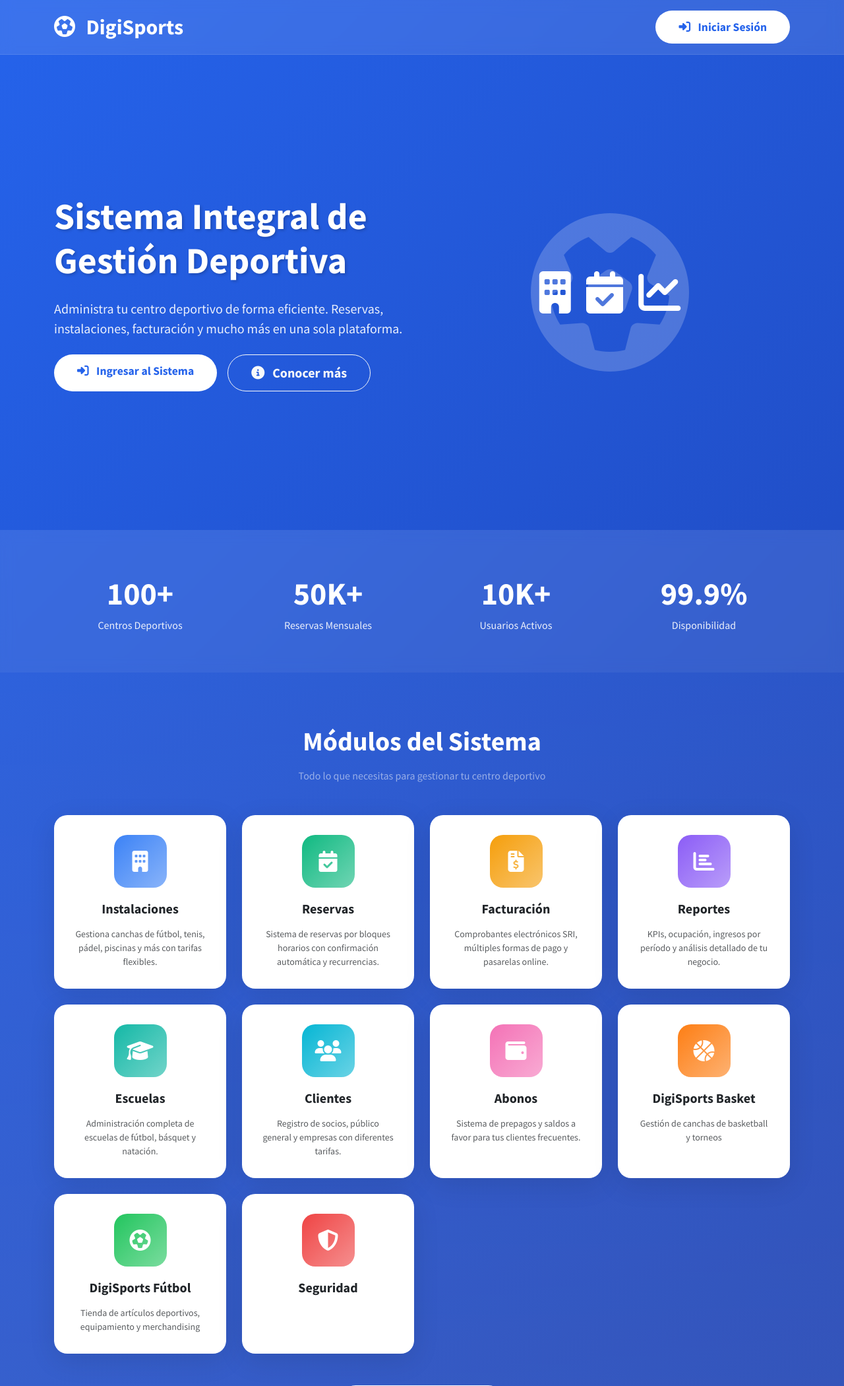
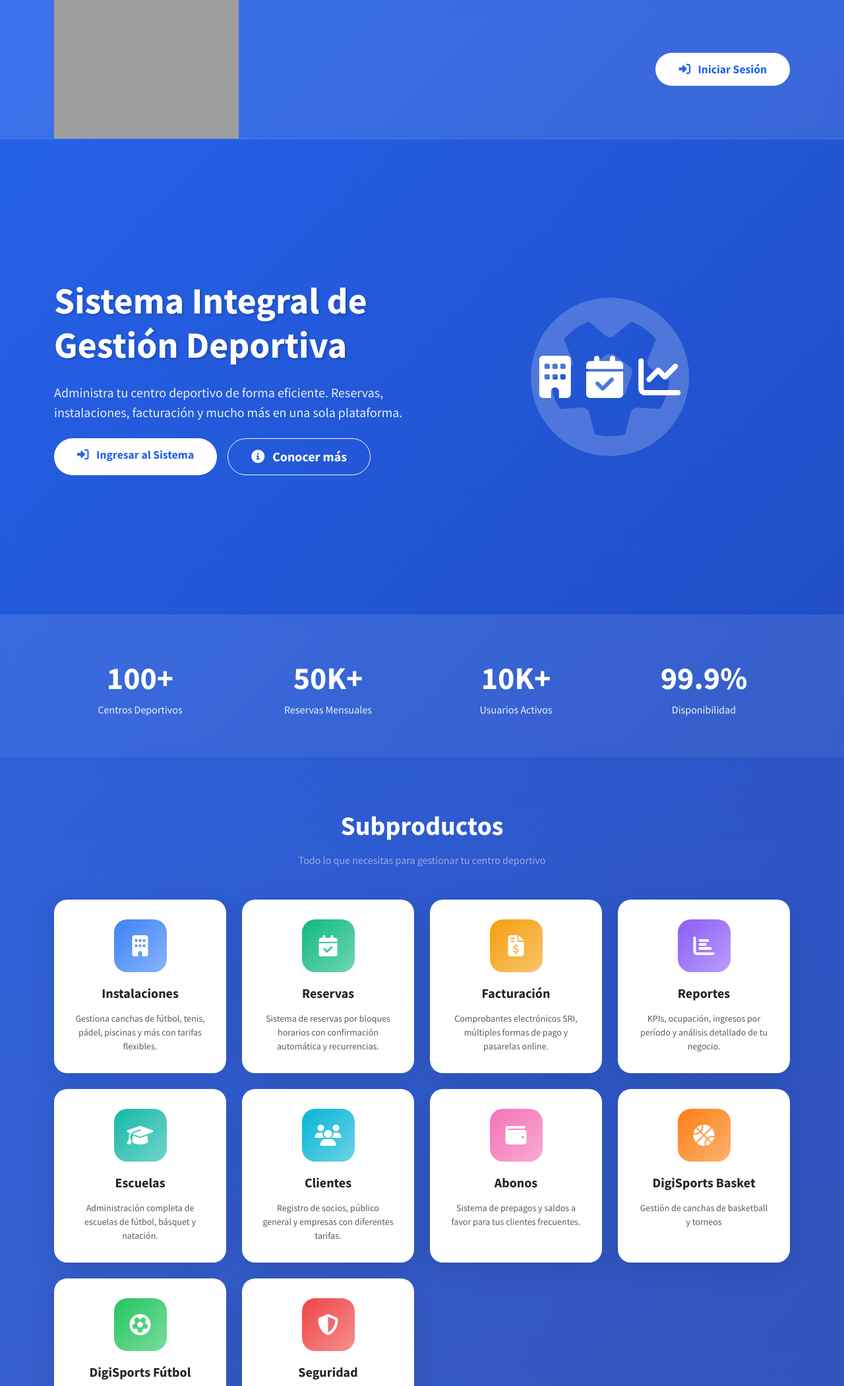
Before and after one commit to vronikm/digisports, a PHP site: page /digisports/ in a window 1280 px wide. Shown: the top 2100 px of the page at 66% size. Run offline with PHP 8.4, Linux system fonts and the light colour scheme; data comes from the database, SQL or seed files in the repository; grey boxes are pictures that could not be loaded.

Commit message:
Cambio de direcciones por publicación en producción

```diff
--- a/app/views/core/hub/index.php
+++ b/app/views/core/hub/index.php
@@ -597,7 +597,7 @@ $title = $title ?? 'DigiSports Hub';
                 </div>
                 <div class="hub-logo-text">
                     <h1>DigiSports</h1>
-                    <span>Plataforma de Gestión Deportiva</span>
+                    <span>Impulsa tu deporte</span>
                 </div>
             </div>
 
--- a/app/views/layouts/auth.php
+++ b/app/views/layouts/auth.php
@@ -284,7 +284,7 @@
             <div class="auth-header">
                 <div class="auth-logo">
                     <!--i class="fas fa-futbol"></i-->
-                    <img src="/digisports/public/assets/images/login.png"
+                    <img src="/public/assets/images/login.png"
                         alt="Login"
                         class="img-fluid"
                         style="max-width:160px;">
--- a/app/views/layouts/welcome.php
+++ b/app/views/layouts/welcome.php
@@ -146,6 +146,36 @@
             margin-right: 10px;
         }
 
+        .brand-logo img {
+            max-width: 360px;  /* Más armonioso con el botón */
+            height: auto;
+        }
+
+        /* Para tablets */
+        @media (max-width: 992px) {
+            .brand-logo img {
+                max-width: 180px;
+            }
+        }
+
+        /* Para móviles */
+        @media (max-width: 576px) {
+            .welcome-header .container .d-flex {
+                flex-wrap: wrap;
+                gap: 10px;
+                justify-content: center !important;
+            }
+
+            .brand-logo img {
+                max-width: 160px;
+            }
+
+            .btn-login {
+                font-size: 14px;
+                padding: 8px 16px;
+            }
+        }
+
         @media (max-width: 768px) {
             .hero-title {
                 font-size: 2.5rem;
@@ -155,12 +185,14 @@
 </head>
 <body>
     <!-- Header -->
-    <header class="welcome-header py-3">
+    <header class="welcome-header py-0">
         <div class="container">
             <div class="d-flex justify-content-between align-items-center">
                 <div class="brand-logo">
-                    <i class="fas fa-futbol"></i>
-                    DigiSports
+                    <img src="/public/assets/images/logo_blanco.png"
+                     alt="DigiSports"
+                        class="img-fluid"
+                        style="max-width:280px;">
                 </div>
                 <div>
                     <a href="<?php echo url('core', 'auth', 'login') ?>" class="btn btn-login">
--- a/app/views/welcome/index.php
+++ b/app/views/welcome/index.php
@@ -79,7 +79,7 @@
     <div class="container">
         <div class="text-center mb-5">
             <h2 class="text-white mb-3" style="font-size: 2.5rem; font-weight: 700;">
-                Módulos del Sistema
+                Subproductos
             </h2>
             <p class="text-white-50">
                 Todo lo que necesitas para gestionar tu centro deportivo
```
